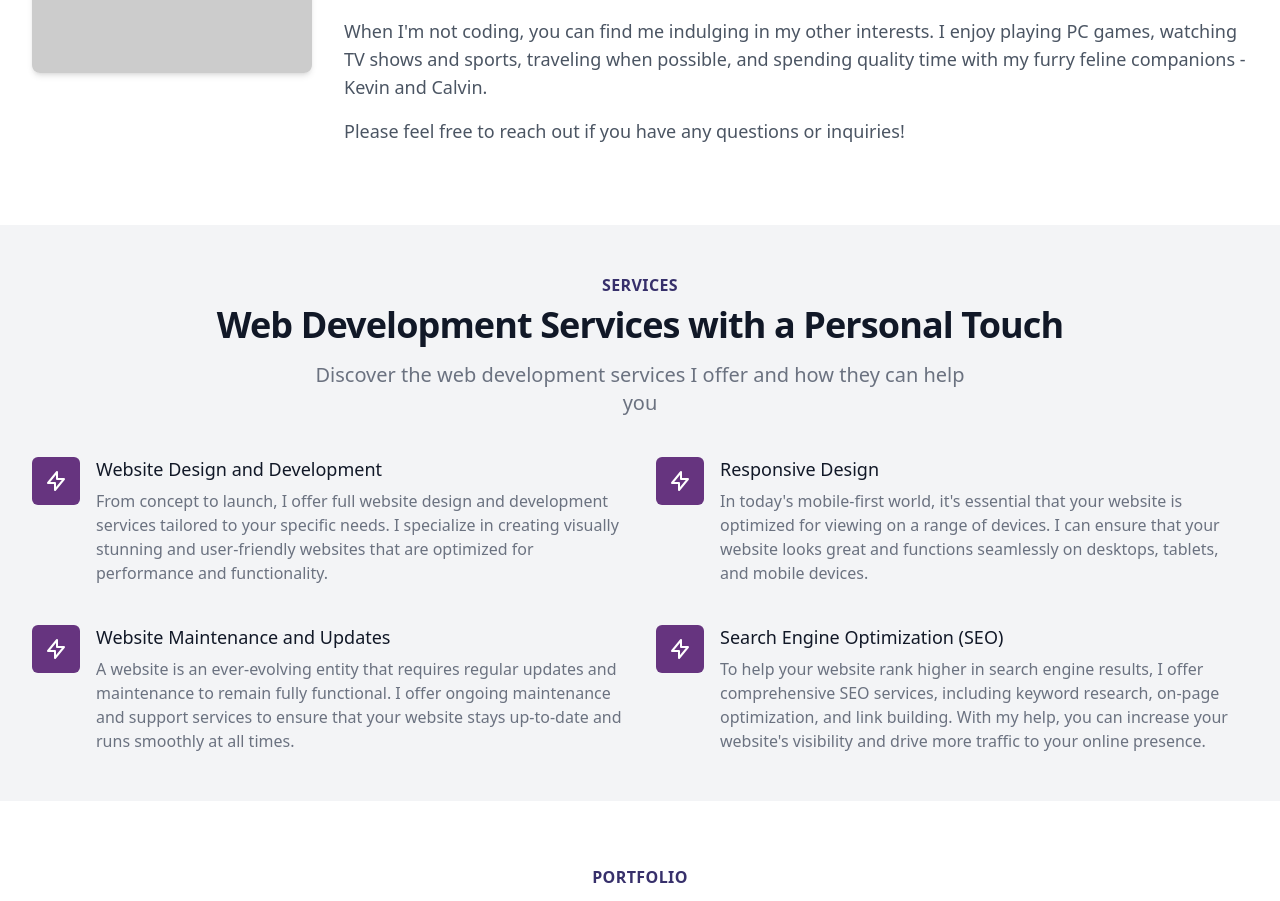
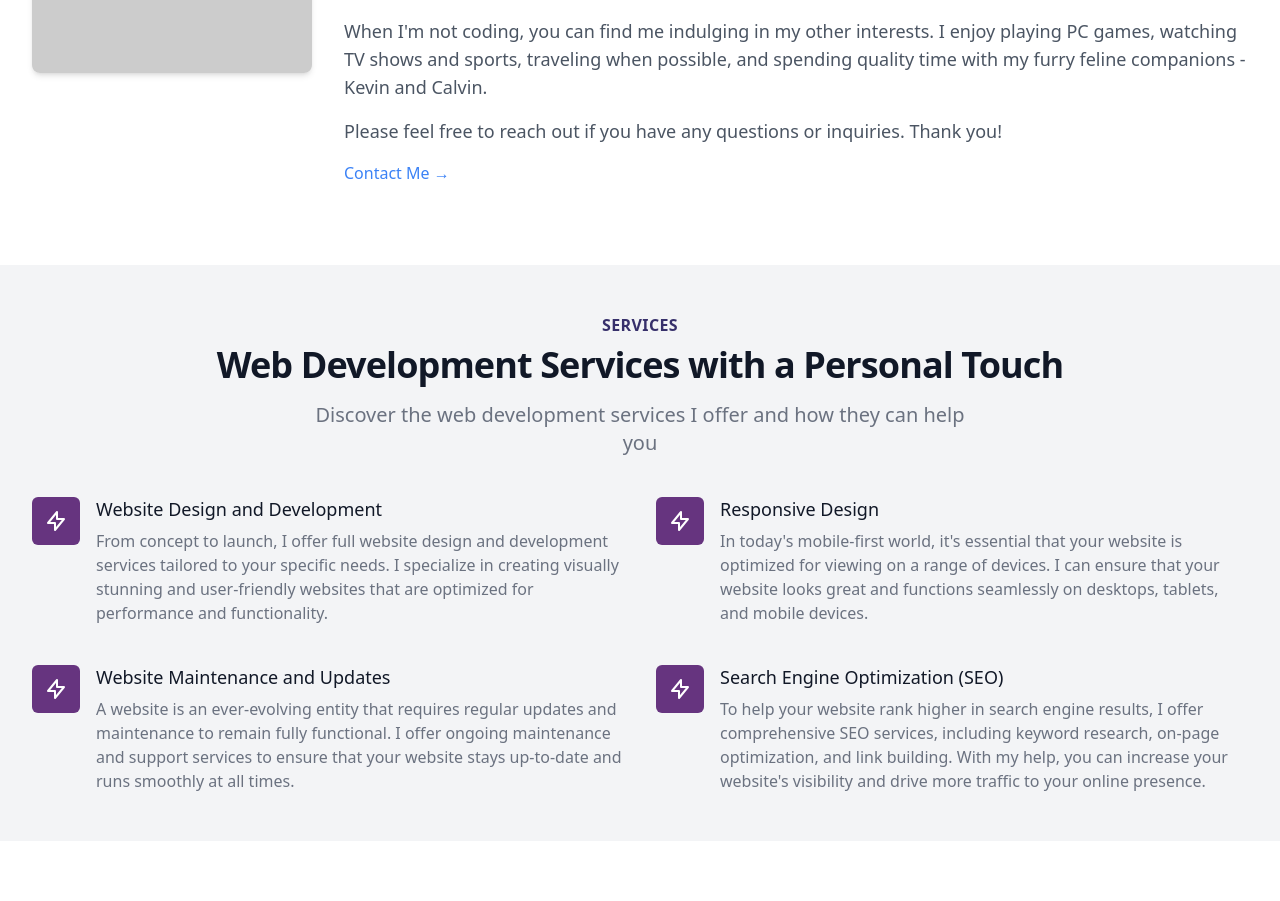
Before and after one commit to johnbthedev/johnbthe.dev, a React (Vite) app in the folder frontend/: page / in a window 1280 px wide. Shown: the part 1203-2104 px from the top of the page. Built offline with nearby package versions, Linux system fonts and the light colour scheme.

Commit message:
modified

```diff
--- a/frontend/src/components/About.jsx
+++ b/frontend/src/components/About.jsx
@@ -49,7 +49,12 @@ export default function About() {
 
               <p className="text-lg text-gray-600 mb-4">
                 Please feel free to reach out if you have any questions or
-                inquiries!
+                inquiries. Thank you!
+              </p>
+              <p className="mb-4">
+                <a href="#" className="text-blue-500 hover:text-blue-700">
+                  Contact Me &rarr;
+                </a>
               </p>
             </div>
           </div>
--- a/frontend/src/components/Contact.jsx
+++ b/frontend/src/components/Contact.jsx
@@ -29,14 +29,14 @@ export default function Contact() {
   return (
     <section id="contact" className="bg-white">
       <div className="w-full m-auto max-w-7xl py-16 px-4 sm:px-6 lg:px-8">
-        <div className="lg:text-center">
+        <div className="md:text-center">
           <h2 className="text-base text-deep-indigo font-semibold tracking-wide uppercase">
             contact
           </h2>
           <p className="mt-2 text-3xl leading-8 font-extrabold tracking-tight text-gray-900 sm:text-4xl">
             Let's Connect
           </p>
-          <p className="mt-4 max-w-2xl text-xl text-gray-500 lg:mx-auto">
+          <p className="mt-4 max-w-2xl text-xl text-gray-500 md:mx-auto">
             Discover how I can help achieve your web development goals
           </p>
         </div>
```
